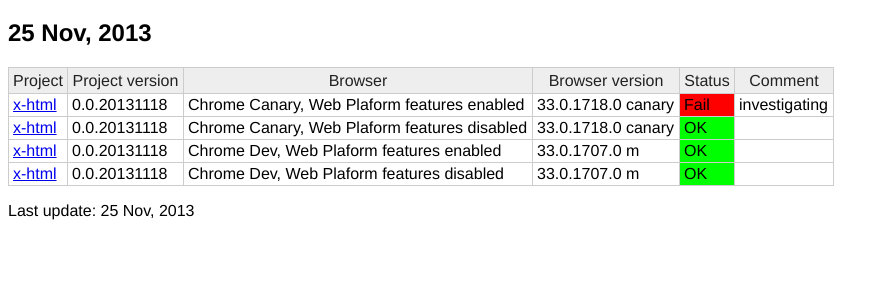
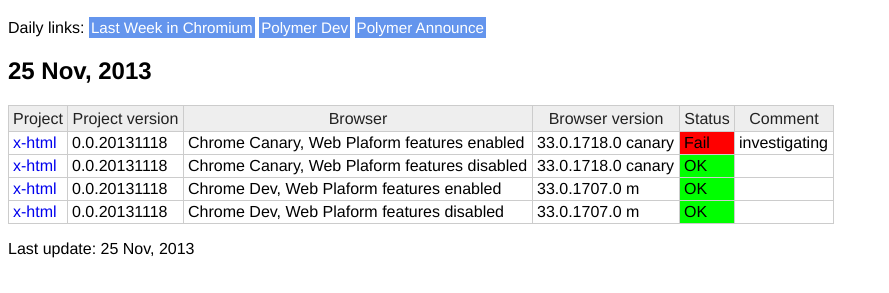
Before and after one commit to warpech/daily-dashboard, a website: page index.html in a window 1280 px wide. Shown: the part 61-354 px from the top of the page, without its empty margins (0-889 px from the left). Drawn offline with Linux system fonts and the light colour scheme.

Commit message:
add some links

```diff
--- a/index.html
+++ b/index.html
@@ -15,11 +15,34 @@
       font-style: normal;
       color: #000;
     }
+
+    .links a {
+      color: white;
+      background-color: cornflowerblue;
+      padding: 2px;
+      font-size: 95%;
+    }
+
+    a {
+      text-decoration: none;
+    }
+
+    a:hover {
+      text-decoration: underline;
+    }
   </style>
 </head>
 <body>
 
 <h1>Marcin's Web Components Daily Dashboard</h1>
+
+<p class="links">Daily links:
+
+  <a href="http://peter.sh/category/last-week/">Last Week in Chromium</a>
+  <a href="https://groups.google.com/forum/#!forum/polymer-dev">Polymer Dev</a>
+  <a href="https://groups.google.com/forum/#!forum/polymer-announce">Polymer Announce</a>
+
+</p>
 
 <h2></h2>
 
```
